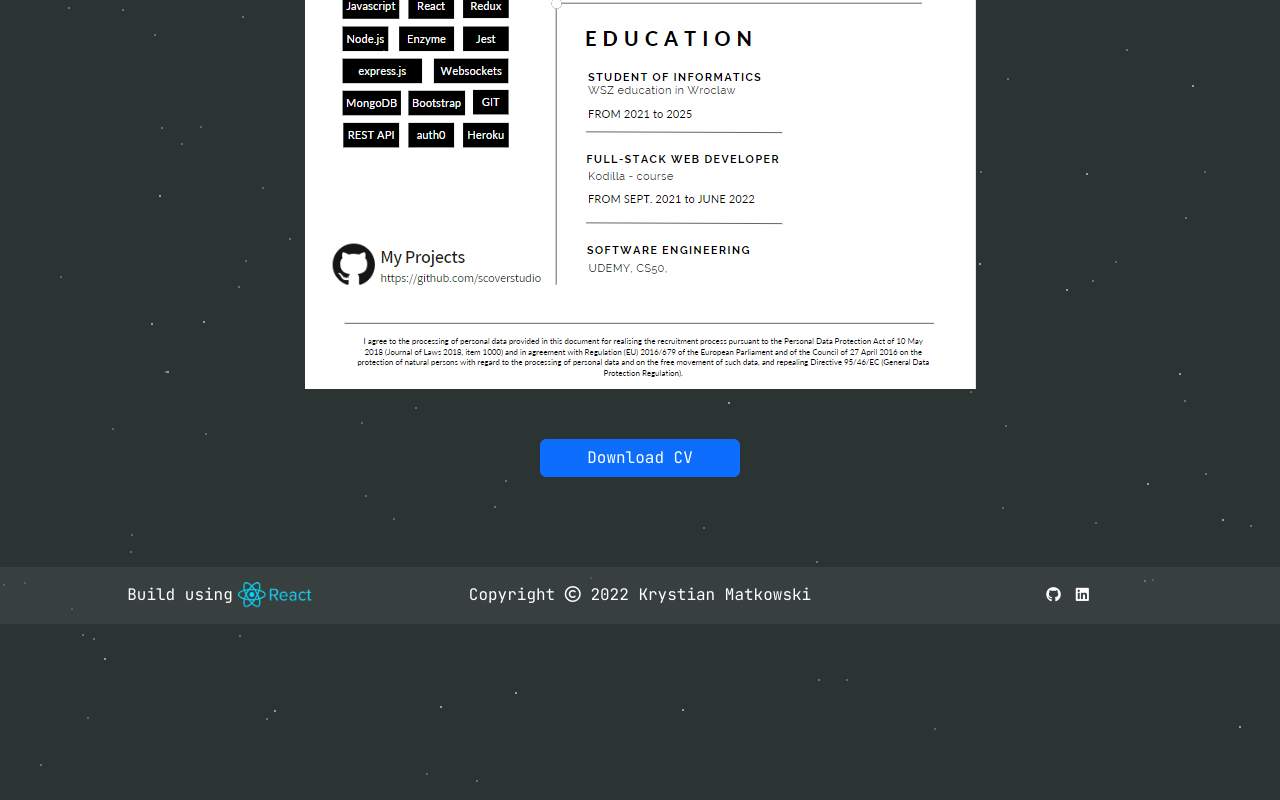
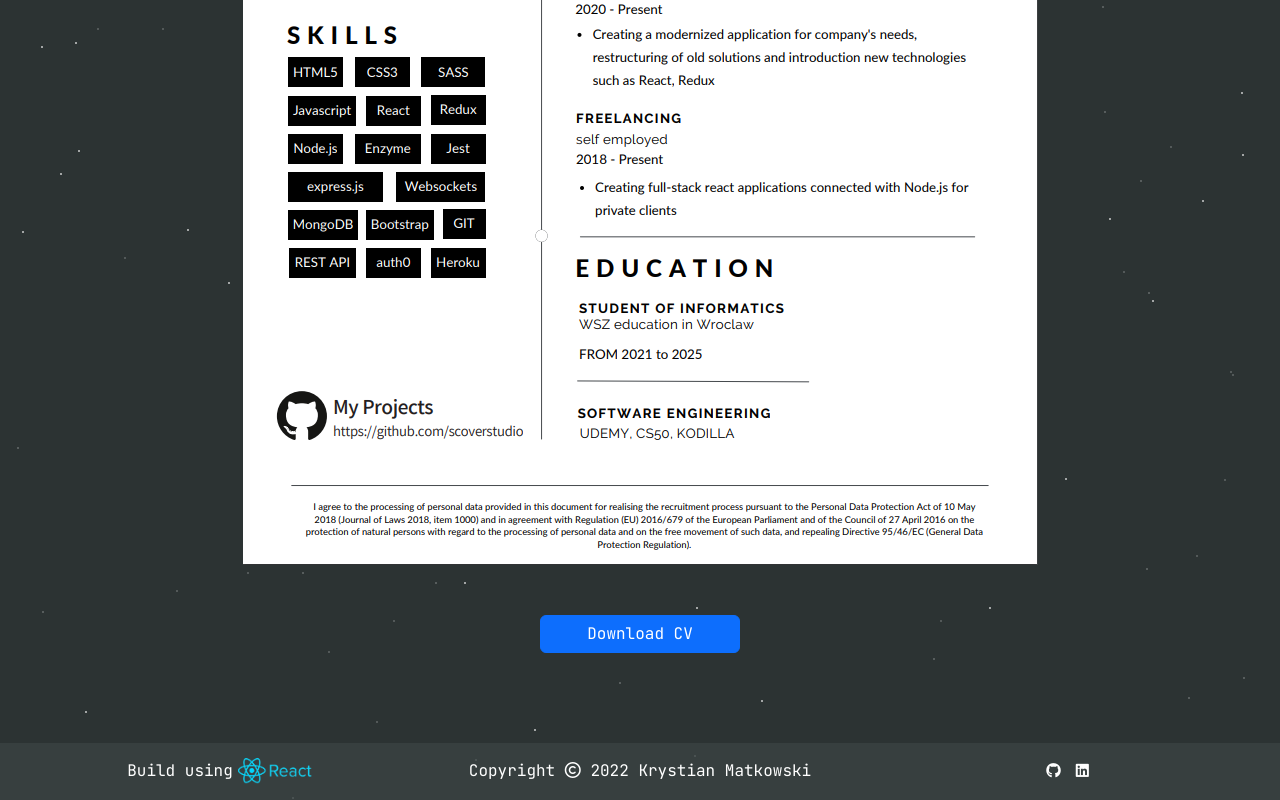
Before and after one commit to scoverstudio/km_portfolio.github.io, a React (Create React App) app: page /resume in a window 1280 px wide. Shown: the part 759-1559 px from the top of the page. Before the commit the page ends 1383 px from the top, so only its background shows below. Built offline with nearby package versions, Linux system fonts and the light colour scheme.

Commit message:
add pdf downloader

```diff
--- a/src/components/views/Resume/Resume.js
+++ b/src/components/views/Resume/Resume.js
@@ -1,14 +1,36 @@
 import { Button } from "react-bootstrap";
+import { Link } from "react-router-dom";
 import styles from "./Resume.module.scss";
 
 const Resume = () => {
   return (
     <section className={styles.resumeContainer}>
-      <Button>Download CV</Button>
+      <Button>
+        <Link
+          to={`${process.env.PUBLIC_URL}/files/Minimalist-CV-Resume.pdf`}
+          target="_blank"
+          download
+          className={styles.cv}
+        >
+          Download CV
+        </Link>
+      </Button>
       <div className={styles.resumeImg}>
-        <img alt="" src={`${process.env.PUBLIC_URL}/images/myRESUME.png`}></img>
+        <img
+          alt=""
+          src={`${process.env.PUBLIC_URL}/images/myRESUMECV.png`}
+        ></img>
       </div>
-      <Button>Download CV</Button>
+      <Button>
+        <Link
+          to={`${process.env.PUBLIC_URL}/files/Minimalist-CV-Resume.pdf`}
+          target="_blank"
+          download
+          className={styles.cv}
+        >
+          Download CV
+        </Link>
+      </Button>
     </section>
   );
 };
--- a/src/components/views/Resume/Resume.module.scss
+++ b/src/components/views/Resume/Resume.module.scss
@@ -5,6 +5,11 @@
   flex-direction: column;
   margin-top: 26px;
   margin-bottom: 90px;
+
+  .cv {
+    color: white;
+    text-decoration: none;
+  }
 
   button {
     width: 200px
```
Also changed, not shown: public/images/myResumeCV.png (added), 1 other file (tests, documents, lock files or other folders).
